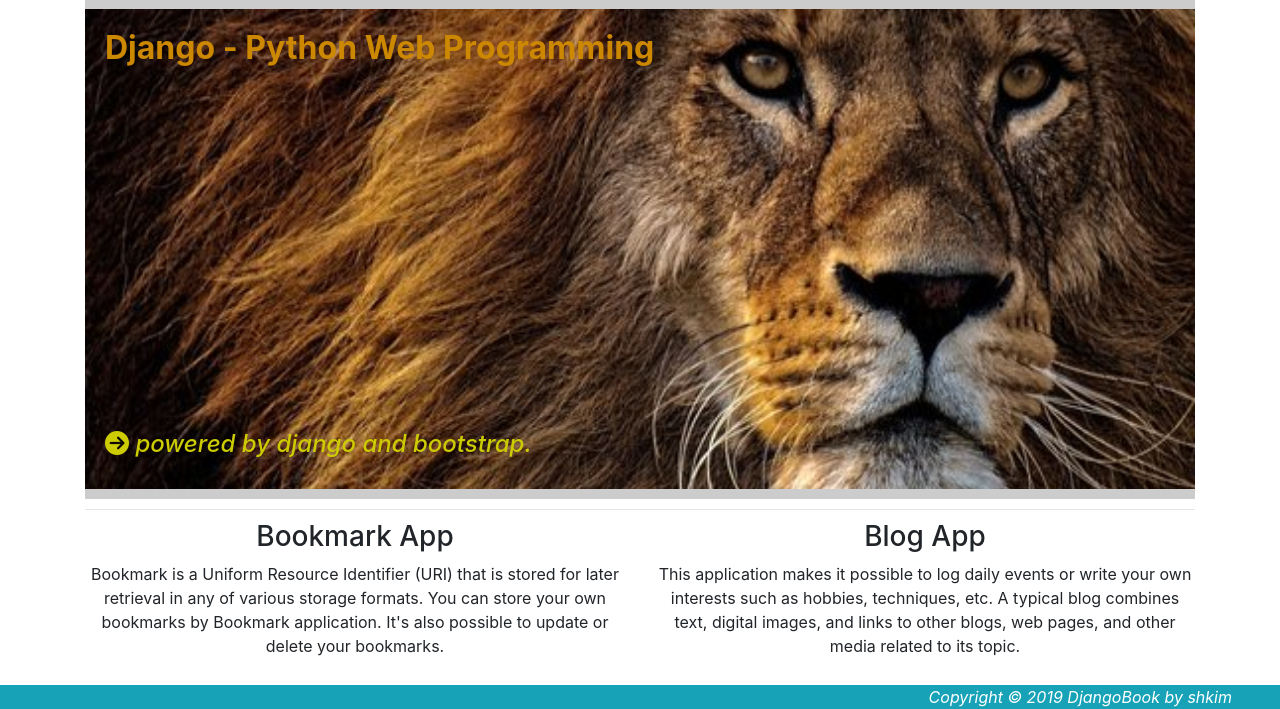
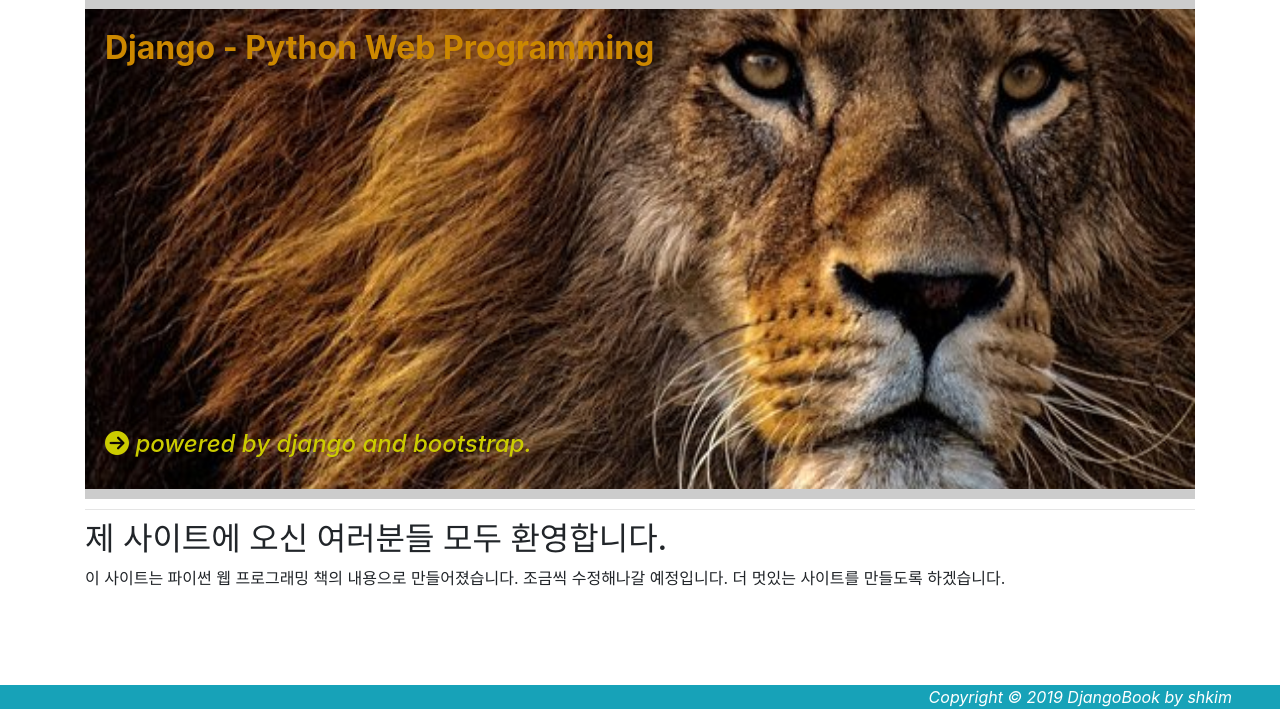
Before and after one commit to kcj810/django-practice, a Django app: page / in a window 1280 px wide. Shown: the part 91-800 px from the top of the page. Run offline with Django 3.2, Linux system fonts and the light colour scheme; parts of the project's set-up code (start-up, migrations or seed data) failed here and were passed over; some libraries are stand-ins or nearby versions.

Commit message:
modfiy overall part

```diff
--- a/templates/base.html
+++ b/templates/base.html
@@ -31,6 +31,8 @@
             <li class="nav-item mx-1 btn btn-primary">
                 <a class="nav-link text-white" href="{% url 'photo:index' %}">Photo</a></li>
 
+
+            {% if user.is_active %}
             <li class="nav-item dropdown mx-1 btn btn-primary">
                 <a class="nav-link dropdown-toggle text-white" href="#" data-toggle="dropdown">Add</a>
                 <div class="dropdown-menu">
@@ -52,6 +54,31 @@
                     <a class="dropdown-item" href="">Photo</a>
                 </div>
             </li>
+            {% else %}
+            <li class="nav-item dropdown mx-1 btn btn-primary">
+                <a class="nav-link dropdown-toggle text-white" href="#" data-toggle="dropdown">Add</a>
+                <div class="dropdown-menu">
+                    <a class="dropdown-item" href="{% url 'login' %}">Bookmark</a>
+                    <a class="dropdown-item" href="{% url 'login' %}">Post</a>
+                    <div class="dropdown-divider"></div>
+                    <a class="dropdown-item" href="{% url 'login' %}">Album</a>
+                    <a class="dropdown-item" href="{% url 'login' %}">Photo</a>
+                </div>
+            </li>
+
+            <li class="nav-item dropdown mx-1 btn btn-primary">
+                <a class="nav-link dropdown-toggle text-white" href="#" data-toggle="dropdown">Change</a>
+                <div class="dropdown-menu">
+                    <a class="dropdown-item" href="{% url 'login' %}">Bookmark</a>
+                    <a class="dropdown-item" href="{% url 'login' %}">Post</a>
+                    <div class="dropdown-divider"></div>
+                    <a class="dropdown-item" href="{% url 'login' %}">Album</a>
+                    <a class="dropdown-item" href="{% url 'login' %}">Photo</a>
+                </div>
+            </li>
+            {% endif %}
+
+
 
             <li class="nav-item dropdown mx-1 btn btn-primary">
                 <a class="nav-link dropdown-toggle text-white" href="#" data-toggle="dropdown">Util</a>
--- a/templates/home.html
+++ b/templates/home.html
@@ -37,21 +37,11 @@
 
     <hr style="margin: 10px 0;">
 
-    <div class="row text-center">
-        <div class="col-sm-6">
-            <h3>Bookmark App</h3>
-            <p>Bookmark is a Uniform Resource Identifier (URI)
-                that is stored for later retrieval in any of various storage formats.
-                You can store your own bookmarks by Bookmark application.
-                It's also possible to update or delete your bookmarks.</p>
-        </div>
-        <div class="col-sm-6">
-            <h3>Blog App</h3>
-            <p>This application makes it possible to log daily events or write your own interests
-                such as hobbies, techniques, etc.
-                A typical blog combines text, digital images, and links to other blogs, web pages,
-                and other media related to its topic.</p>
-        </div>
+    <div>
+        <h2>제 사이트에 오신 여러분들 모두 환영합니다.</h2>
+        <p>이 사이트는 파이썬 웹 프로그래밍 책의 내용으로 만들어졌습니다. 조금씩
+            수정해나갈 예정입니다. 더 멋있는 사이트를 만들도록 하겠습니다.
+        </p>
     </div>
 {% endblock content %}
 
```
Also changed, not shown: blog/templates/blog/post_confirm_delete.html (line endings or trailing spaces), db.sqlite3.
